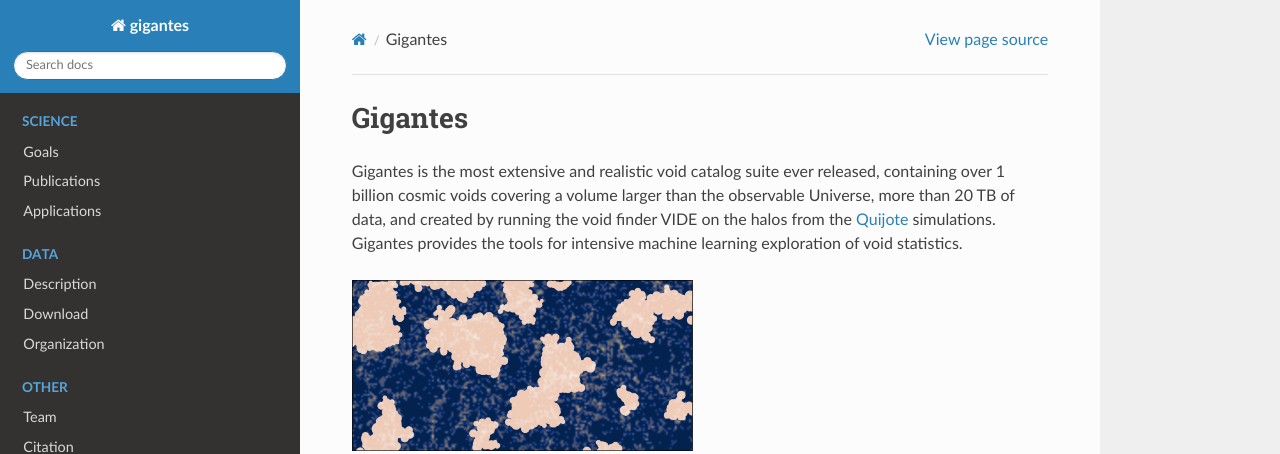
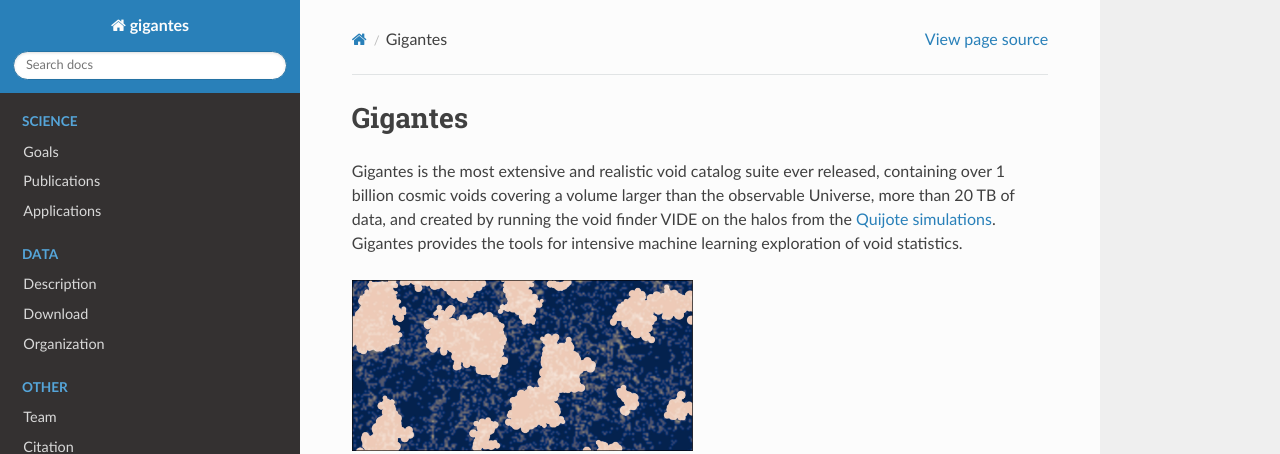
Before and after one commit to ckreisch/GIGANTES, a Sphinx documentation site: the page built from source/index.rst, in a window 1280 px wide and 1180 px high. Shown: the top 454 px of the window. Built offline with Sphinx 7.4.7 and the Read the Docs theme 2.0.0, drawn with Linux system fonts in a browser that asks for light colours.

Commit message:
update documentation

```diff
--- a/source/index.rst
+++ b/source/index.rst
@@ -5,7 +5,7 @@
 
 Gigantes
 ====================================
-Gigantes is the most extensive and realistic void catalog suite ever released, containing over 1 billion cosmic voids covering a volume larger than the observable Universe, more than 20 TB of data, and created by running the void finder VIDE on the halos from the `Quijote <https://quijote-simulations.readthedocs.io/en/latest/index.html>`_ simulations.
+Gigantes is the most extensive and realistic void catalog suite ever released, containing over 1 billion cosmic voids covering a volume larger than the observable Universe, more than 20 TB of data, and created by running the void finder VIDE on the halos from the `Quijote simulations <https://quijote-simulations.readthedocs.io/en/latest/index.html>`_.
 Gigantes provides the tools for intensive machine learning exploration of void statistics.
 
 .. image:: voidfield.jpg
```
